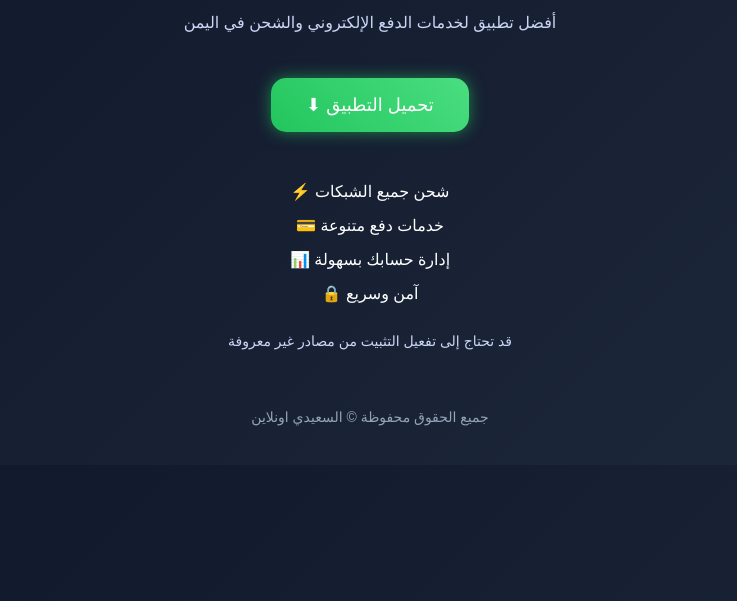
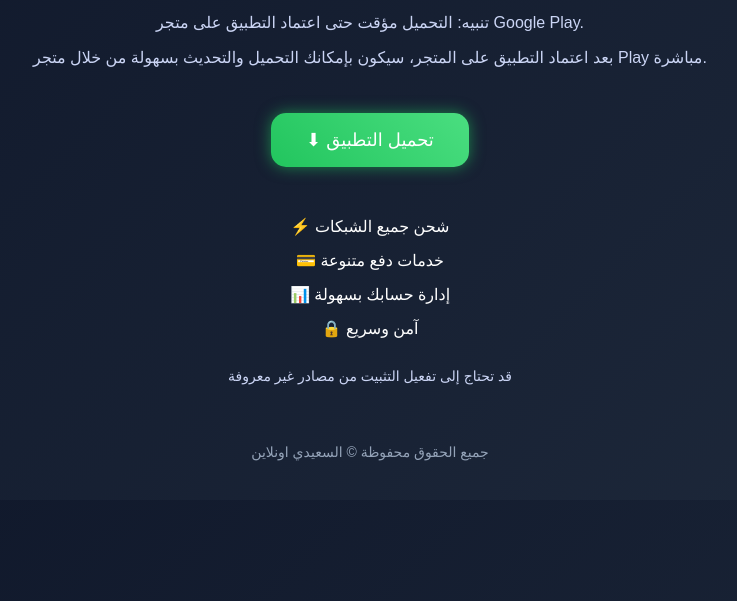
Before and after one commit to alsydy/alsaidionlen-app, a plain HTML site: page index.html in a window 1280 px wide. Shown: the part 199-800 px from the top of the page, without its empty margins (270-1007 px from the left). Drawn offline with Linux system fonts and the light colour scheme.

Commit message:
Update index.html

```diff
--- a/index.html
+++ b/index.html
@@ -140,7 +140,9 @@ p {
   <h1>تطبيق السعيدي اونلاين</h1>
 
   <!-- وصف -->
-  <p>أفضل تطبيق لخدمات الدفع الإلكتروني والشحن في اليمن</p>
+  <p>تنبيه: التحميل مؤقت حتى اعتماد التطبيق على متجر Google Play.</p>
+    <p>بعد اعتماد التطبيق على المتجر، سيكون بإمكانك التحميل والتحديث بسهولة من خلال متجر Play مباشرة.</p>
+
 
   <!-- زر تحميل -->
   <a href="https://github.com/alsydy/alsaidionlen-app/releases/download/v927.0.0/alsaidi-online.apk">
```
